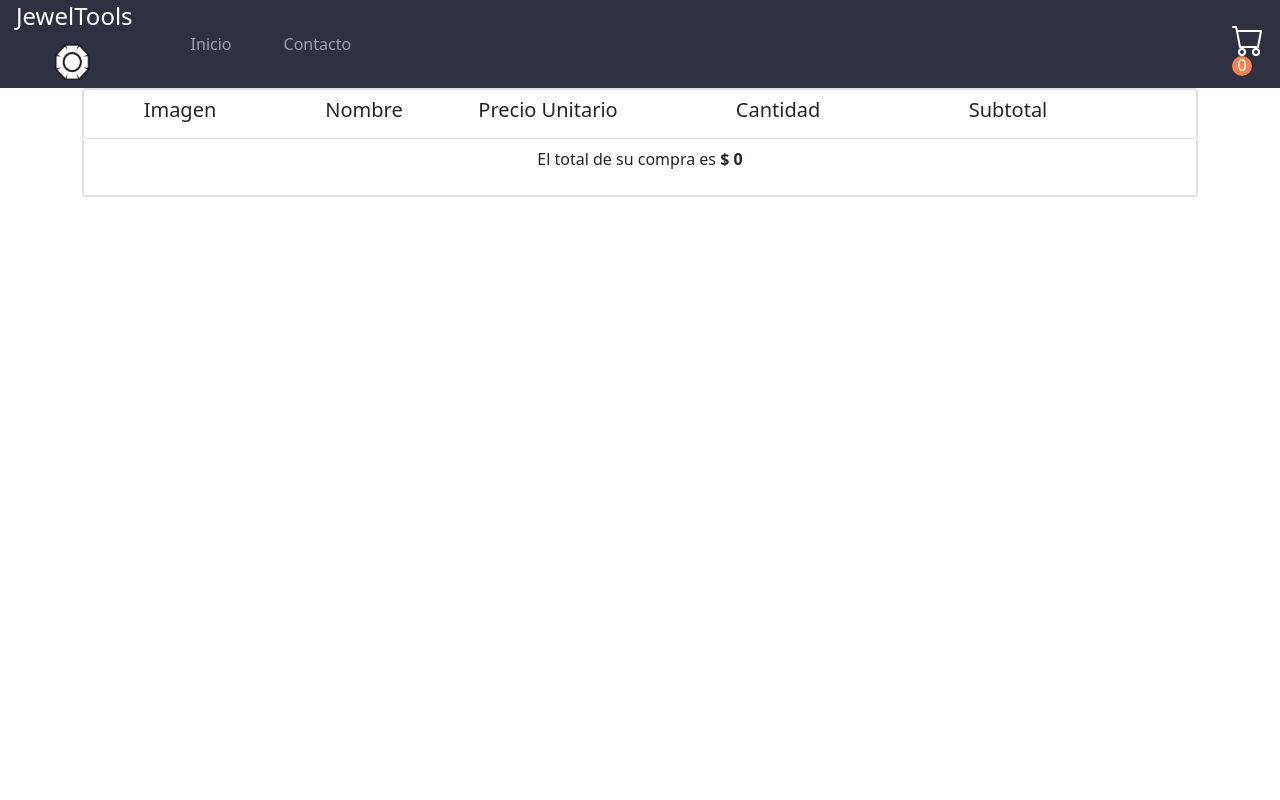
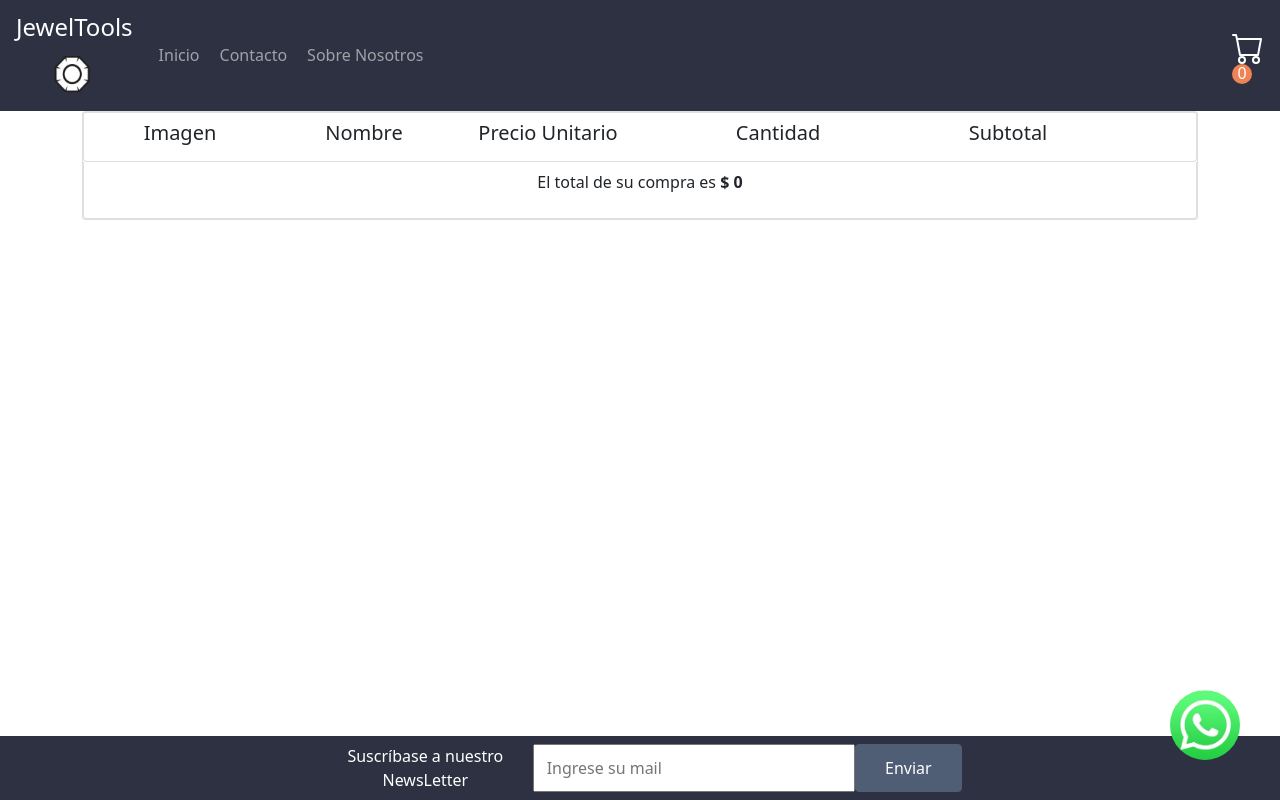
Before and after one commit to MauroNDC/learning_react, a React (Create React App) app: page /cart in a window 1280 px wide. Built offline with nearby package versions, Linux system fonts and the light colour scheme.

Commit message:
Proyecto Final Incompleto

```diff
--- a/package.json
+++ b/package.json
@@ -7,6 +7,7 @@
     "@testing-library/react": "^11.2.7",
     "@testing-library/user-event": "^12.8.3",
     "bootstrap": "^5.1.1",
+    "bootstrap-icons": "^1.7.2",
     "firebase": "^9.5.0",
     "react": "^17.0.2",
     "react-bootstrap": "^2.0.0-rc.0",
--- a/src/App.js
+++ b/src/App.js
@@ -6,20 +6,28 @@ import ItemDetailContainer from './components/container/ItemDetailContainer';
 import { CartContext } from './context/CartContext';
 import Cart from './components/Cart/Cart'
 import Contact from './components/pages/Contact';
+import WhatsappWidget from './components/littleComponents/WhatsappWidget'
+import Footer from './components/Footer';
+import BuyingForm from './components/Cart/BuyingForm';
 
 const App = () =>
-
+  <>
     <BrowserRouter>
       <CartContext>
         <NavBar />
         <Routes>
           <Route path="/" element={<ItemListContainer brand='JewelTools' />} />
-          <Route path="/compras" element={<ItemListContainer brand="JewelTools" />} />
           <Route path="/cart" element={<Cart />} />
           <Route path="/item/:itemId" element={<ItemDetailContainer />} />
           <Route path="/contact" element={<Contact />}/>
+          <Route path="/buying" element={<BuyingForm />} />
         </Routes>
+        <Footer />
       </CartContext>
+      <WhatsappWidget />
     </BrowserRouter>
+    <script src="https://cdn.jsdelivr.net/npm/@popperjs/core@2.10.2/dist/umd/popper.min.js" integrity="sha384-7+zCNj/IqJ95wo16oMtfsKbZ9ccEh31eOz1HGyDuCQ6wgnyJNSYdrPa03rtR1zdB" crossorigin="anonymous"></script>
+    <script src="https://cdn.jsdelivr.net/npm/bootstrap@5.1.3/dist/js/bootstrap.min.js" integrity="sha384-QJHtvGhmr9XOIpI6YVutG+2QOK9T+ZnN4kzFN1RtK3zEFEIsxhlmWl5/YESvpZ13" crossorigin="anonymous"></script>
+    </>
 
 export default App;
--- /dev/null
+++ b/src/components/Cart/BuyingForm.jsx
@@ -0,0 +1,32 @@
+import React from 'react';
+
+const BuyingForm = () => {
+
+    const getUserData = () => {
+
+    }
+    return(
+        <div>
+            <form onSubmit={getUserData} action="" method="get">
+                <div class="form-group">
+                    <label for="exampleInputEmail1">Email address</label>
+                    <input type="text" class="form-control" id="exampleInputEmail1" aria-describedby="emailHelp" placeholder="Enter email" />
+                    <small id="emailHelp" class="form-text text-muted">We'll never share your email with anyone else.</small>
+                </div>
+                <div class="form-group">
+                    <label for="exampleInputEmail1">Email address</label>
+                    <input type="email" class="form-control" id="exampleInputEmail1" aria-describedby="emailHelp" placeholder="Enter email" />
+                    <small id="emailHelp" class="form-text text-muted">We'll never share your email with anyone else.</small>
+                </div>
+                <div class="form-group">
+                    <label for="exampleInputEmail1">Email address</label>
+                    <input type="phone" class="form-control" id="exampleInputEmail1" aria-describedby="emailHelp" placeholder="Enter email" />
+                    <small id="emailHelp" class="form-text text-muted">We'll never share your email with anyone else.</small>
+                </div>
+                <button type="submit" class="btn btn-primary">Comprar</button>
+            </form>
+        </div>
+    )
+}
+
+export default BuyingForm;
--- a/src/components/Cart/Cart.jsx
+++ b/src/components/Cart/Cart.jsx
@@ -1,10 +1,26 @@
-import React, {useContext} from 'react';
+import React, {useContext, useState} from 'react';
+import {Link} from 'react-router-dom'
 import { ShopCartContext } from '../../context/CartContext';
 import CartItem from './CartItem';
+import { initializeApp } from "firebase/app";
+import { getFirestore } from "firebase/firestore";
 
 const Cart = () => {
     const {cart, total, removeItem, changeQty} = useContext(ShopCartContext)
+    const [userInfo, setUserInfo] = useState();
     console.log(cart);
+    /*
+    const db = getFirestore();
+    const orders = db.collection('orders');
+    const newOrder = {
+        buyer: userInfo,
+        items: cart,
+        total: total
+    }*/
+
+    const buying = () => {
+        return
+    }
 
     return(
         <div className="container">
@@ -25,7 +41,13 @@ const Cart = () => {
                     </li>
                 </ul>
             </div>
-
+            {cart.length === 0 ?
+                <></>
+                :
+                <div className='finish'>
+                    <Link to={"/buying"} className="btn btn-primary col-lg-1 col-xl-1 finish-btn" onClick={buying}>Finalizar compra</Link>
+                </div>
+            }
         </div>
     )
 }
--- /dev/null
+++ b/src/components/Footer.jsx
@@ -0,0 +1,16 @@
+import React from 'react';
+
+const Footer = () => {
+    return(
+
+    <div className="footer">
+        <div className="row footer-form">
+            <label className='col-lg-2 col-xl-2' htmlFor="footer-form"> Suscríbase a nuestro NewsLetter  </label>
+            <input type="text" name="footer-form" id="footer-form" placeholder='Ingrese su mail' className='col-lg-3 col-xl-3' />
+            <input type="button" value="Enviar" className='col-lg-1 col-xl-1 btn btn-primary'/>
+        </div>
+    </div>
+    )
+}
+
+export default Footer;
--- a/src/components/NavBar.jsx
+++ b/src/components/NavBar.jsx
@@ -5,18 +5,18 @@ import { Link, NavLink } from 'react-router-dom';
 const NavBar = () => {
   return (
       <header>
-        <nav className="navbar navbar-expand-lg navbar-dark">
-          <Link className="navbar-brand" to={"/"}><span><h4>JewelTools</h4></span><img className="icon-img" src="/IMG/logo.png" alt="" /></Link>
-          <button className="navbar-toggler" type="button" data-toggle="collapse" data-target="#navbarText" aria-controls="navbarText" aria-expanded="false" aria-label="Toggle navigation">
-            <span className="navbar-toggler-icon"></span>
-          </button>
-          <div className="collapse navbar-collapse" id="navbarText">
-            <ul className="navbar-nav mr-auto">
-              <li className="nav-item active ml-8">
+          <nav className="navbar navbar-inverse navbar-expand navbar-dark">
+            <Link className="navbar-brand mr-6" to={"/"}><span><h4>JewelTools</h4></span><img className="icon-img" src="/IMG/logo.png" alt="" /></Link>
+            <div>
+              <ul className="navbar-nav nav">
+                <li className="nav-item ml-8 active">
                   <NavLink  to={"/"} className="nav-link">Inicio</NavLink>
                 </li>
-              <li className="nav-item">
+                <li className="nav-item ml-8 active">
                   <NavLink className="nav-link" to={"/contact"}>Contacto</NavLink>
+                </li>
+                <li className="nav-item ml-8 active">
+                  <NavLink className="nav-link" to={"/contact"}>Sobre Nosotros</NavLink>
                 </li>
               </ul>
               <CartWidget/>
--- a/src/components/container/Item.jsx
+++ b/src/components/container/Item.jsx
@@ -2,18 +2,16 @@ import React from 'react';
 import { Link } from 'react-router-dom';
 
 const Item = ({id, pictureUrl, title, description, price}) =>
-            <Link to={`item/${id}`}>
                 <div className="card item-card d-inline-block items">
                     <img src={pictureUrl} className="card-img-top img-thumbnail" alt="Imagen del producto" />
                     <div className="card-body">
                         <h5 className="card-title">{title}</h5>
                         <p className="card-text">{description}</p>
                         <p className="card-text">${price}</p>
-                        <Link to={"/"} className="btn btn-primary"><span><svg xmlns="http://www.w3.org/2000/svg" width="16" height="16" fill="currentColor" className="bi bi-basket3" viewBox="0 0 16 16">
+                        <Link to={`item/${id}`} className="btn btn-primary"><span><svg xmlns="http://www.w3.org/2000/svg" width="16" height="16" fill="currentColor" className="bi bi-basket3" viewBox="0 0 16 16">
                         <path d="M5.757 1.071a.5.5 0 0 1 .172.686L3.383 6h9.234L10.07 1.757a.5.5 0 1 1 .858-.514L13.783 6H15.5a.5.5 0 0 1 .5.5v1a.5.5 0 0 1-.5.5H.5a.5.5 0 0 1-.5-.5v-1A.5.5 0 0 1 .5 6h1.717L5.07 1.243a.5.5 0 0 1 .686-.172zM3.394 15l-1.48-6h-.97l1.525 6.426a.75.75 0 0 0 .729.574h9.606a.75.75 0 0 0 .73-.574L15.056 9h-.972l-1.479 6h-9.21z"/>
                         </svg></span> Agregar al Carrito</Link>
                     </div>
                 </div>
-            </Link>
 
 export default Item;
--- a/src/components/container/ItemList.jsx
+++ b/src/components/container/ItemList.jsx
@@ -3,7 +3,6 @@ import Item from './Item';
 
 const ItemList = ({items}) =>
         <div className="item-list">
-            <h2>Herramientas</h2>
             {items.map(it => <Item key={it.id} id={it.id} pictureUrl={it.pictureUrl} title={it.title} description={it.description} price={it.price}/>)}
         </div>
 
--- /dev/null
+++ b/src/components/littleComponents/WhatsappWidget.jsx
@@ -0,0 +1,11 @@
+import React from 'react';
+
+const WhatsappWidget = () => {
+    return(
+    <a href="https://wa.me/+5491130837863" className="whatsapp-btn" target="_blank" rel="noreferrer">
+        <img src="/IMG/whatsapp-logo.jpg" alt="" />
+    </a>
+    )
+}
+
+export default WhatsappWidget;
--- a/src/index.css
+++ b/src/index.css
@@ -23,7 +23,7 @@ code {
 
 /*----Estilos del header----*/
 .nav-item{
-  margin-left: 2rem;
+
 }
 
 .nav-link{
@@ -50,11 +50,12 @@ code {
   padding-top: 0;
   padding-bottom: 0;
   background-color: var(--marine-blue) !important;
-  height: 5.5rem;
+  width: 100% !important;
 }
 /*--Botón del CartWidget--*/
 .cart-button{
   position: absolute;
+  top: 2rem;
   right: 1rem;
   border-radius: 4px;
   transition: 1s;
@@ -92,6 +93,7 @@ code {
 .item-list{
   text-align: center;
   margin-top: 5rem;
+  padding-bottom: 6rem;
 }
 
 .item-list h2{
@@ -100,8 +102,10 @@ code {
 
 .item-card{
   margin-left: 2rem;
+  margin-right: 2rem;
   text-align: center;
   text-decoration: none;
+  margin-top: 2rem;
 }
 
 .item-detail {
@@ -113,6 +117,17 @@ code {
 .item-detail img {
   border-color: var(--orange);
   margin-left: 5rem;
+}
+
+.cat-filter {
+  margin-left: 100px;
+  height: 40px;
+  margin-top: 40px !important;
+}
+
+.sub-title {
+  text-align: center;
+  margin-top: 20px !important;
 }
 
 /*-Item Count-*/
@@ -149,4 +164,49 @@ code {
   height: 8rem;
 }
 
+.finish {
+  text-align: center;
+  margin-top: 2rem;
+}
+
 /*--Fin estilos en el carrito--*/
+
+/*--WhatsApp Button--*/
+.whatsapp-btn img {
+  width: 70px;
+  height: 70px;
+  position: fixed;
+  bottom: 40px;
+  right: 40px;
+  text-align: center;
+  border-radius: 50px;
+  z-index: 100;
+}
+/*--fin WhatsApp Button--*/
+
+/*--Estilos en Contact--*/
+.contact-form {
+
+}
+/*--Fin de Estilos en contact--*/
+
+/*--Estilos en el footer--*/
+.footer {
+  padding: 8px;
+  background-color: var(--marine-blue);
+  text-align: center;
+  justify-content: center;
+  position: fixed;
+  bottom: 0;
+  width: 100%;
+}
+
+.footer label {
+  color: white;
+}
+
+.footer-form {
+  text-align: center;
+  justify-content: center;
+}
+/*--fin Estilos en el footer--*/
```
Also changed, not shown: src/components/container/ItemListContainer.jsx (+21 -2 lines), src/components/pages/Contact.jsx (+18 -23 lines), public/IMG/whatsapp-logo.jpg (added), 1 other file (tests, documents, lock files or other folders). Lines whose indentation alone changed are shown as unchanged.
